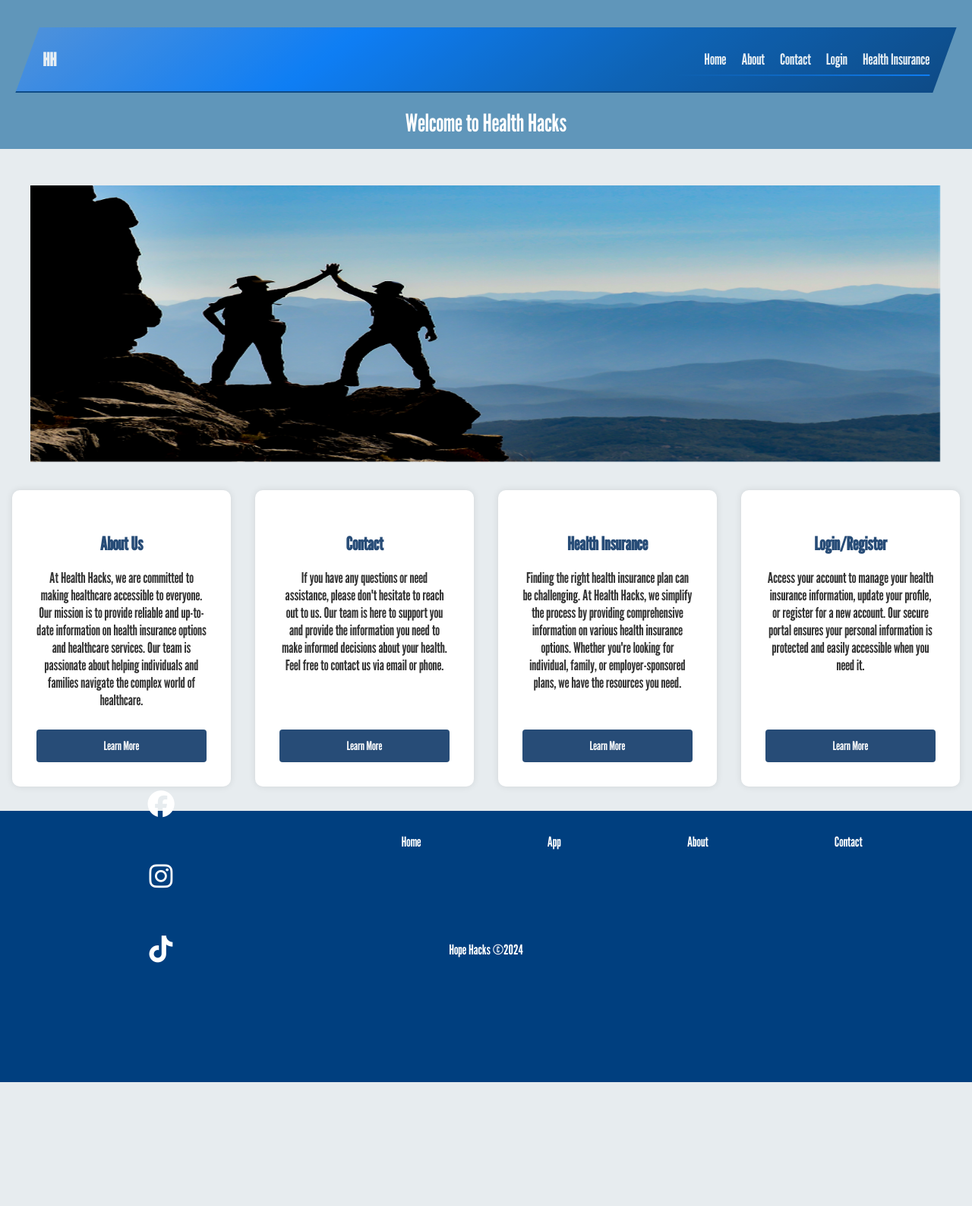
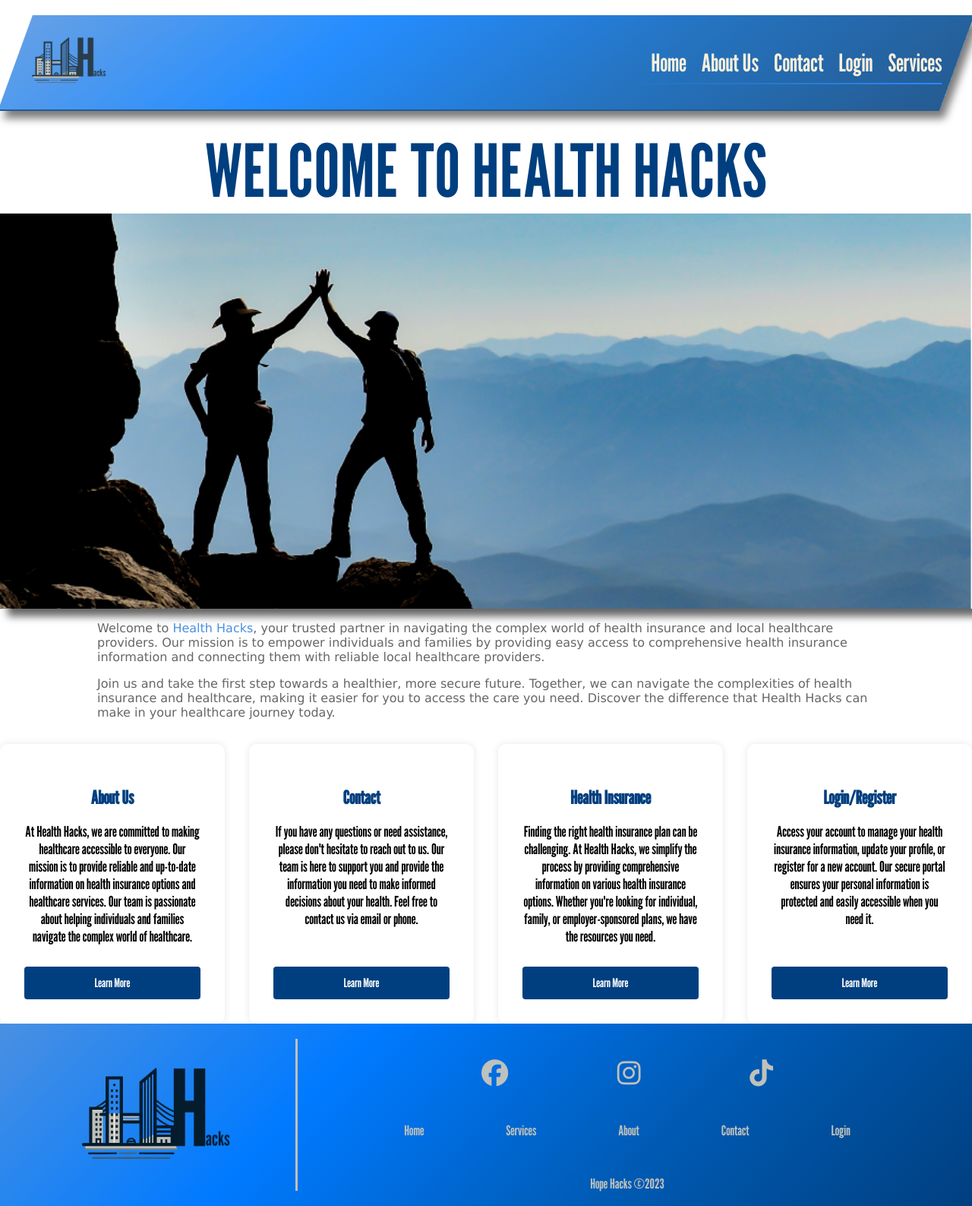
Before and after one commit to rhuynh25/Hope-Hacks, a plain HTML site: page home/index.html in a window 1280 px wide. Shown: the whole page at 76% size. Before the commit the page ends 1424 px from the top, so only its background shows below. Drawn offline with nearby package versions, Linux system fonts and the light colour scheme.

Commit message:
New Changes

```diff
--- a/home/index.html
+++ b/home/index.html
@@ -18,26 +18,45 @@
     <div class="container">
         <header>
             <nav class="navbar">
-                <div class="logo">HH</div>
+                <div class="logo">
+                    <a href="/home/home.html"><img src="images/logo.png" alt="Health Hacks Logo"></a>
+                </div>
                 <ul class="nav-links">
-                    <li><a href="index.html">Home</a></li>
-                    <li><a href="about.html">About</a></li>
-                    <li><a href="contact.html">Contact</a></li>
-                    <li><a href="login.html">Login</a></li>
-                    <li><a href="health-insurance.html">Health Insurance</a></li>
+                    <li><a href="/home/home.html">Home</a></li>
+                    <li><a href="/aboutUs/about.html">About Us</a></li>
+                    <li><a href="/contact/contact">Contact</a></li>
+                    <li><a href="/login/login">Login</a></li>
+                    <li><a href="/service/services">Services</a></li>
                 </ul>
                 <div class="hamburger" onclick="toggleMenu()">
                     <div></div>
                     <div></div>
                     <div></div>
                 </div>
+                <div class="menu">
+                    <nav>
+                        <ul>
+                            <li><a href="#home">Home</a></li>
+                            <li><a href="#about">About</a></li>
+                            <li><a href="#contact">Contact</a></li>
+                            <li><a href="#login">Login</a></li>
+                            <li><a href="#services">Services</a></li>
+                        </ul>
+                    </nav>
+                </div>
             </nav>
-            <h1>Welcome to Health Hacks</h1>
+            <h1 class="title">WELCOME TO HEALTH HACKS</h1>
         </header>
         <main>
-            <div class="hero">
-                <img src="images/try.png" alt="Healthcare">
-            </div>
+            <div class="hero-image"></div>
+            <p class="about-para">Welcome to <span style="color: #4A90E2;">Health Hacks</span>, your trusted partner in
+                navigating the complex world of health insurance and local healthcare providers. Our mission is to
+                empower individuals and families by providing easy access to comprehensive health insurance information
+                and connecting them with reliable local healthcare providers.</p>
+            <p class="about-para">Join us and take the first step towards a healthier, more secure future. Together, we
+                can navigate the complexities of health insurance and healthcare, making it easier for you to access the
+                care you need. Discover the difference that Health Hacks can make in your healthcare journey today.</p>
+            </section>
             <div class="content">
                 <div class="content-box">
                     <h3>About Us</h3>
@@ -73,21 +92,29 @@
         </main>
         <footer>
             <div class="footer-container">
-                <ul class="social-icons">
-                    <a href="https://www.facebook.com" aria-label="Go to shop's facebook page."><i
+                <div class="logo-container">
+                    <img src="images/logo.png" alt="Hope Hacks Logo" id="logo" style="width: 200px; height:auto" />
+                </div>
+                <!-- Social Media Links -->
+                <div class="social-icons">
+                    <a href="www.facebook.com" aria-label="Go to shop's facebook page."><i
                             class="fa-brands fa-facebook"></i></a>
-                    <a href="https://www.instagram.com" aria-label="Go to shop's instagram page."><i
+                    <a href="www.instagram.com" aria-label="Go to shop's instagram page."><i
                             class="fa-brands fa-instagram"></i></a>
-                    <a href="https://www.tiktok.com" aria-label="Go to shop's tiktok page."><i
+                    <a href="www.tiktok.com" aria-label="Go to shop's tiktok page."><i
                             class="fa-brands fa-tiktok"></i></a>
-                </ul>
+                </div>
+                <!-- Pages Links -->
                 <div class="pages">
-                    <a href="index.html">Home</a>
-                    <a href="app.html">App</a>
-                    <a href="about.html">About</a>
-                    <a href="contact.html">Contact</a>
+                    <a href="/home/index.html">Home</a>
+                    <a href="/service/service.html">Services</a>
+                    <a href="/aboutUs/about.html">About</a>
+                    <a href="/contact/contact.html">Contact</a>
+                    <a href="/login/login.html">Login</a>
                 </div>
-                <p class="copyright">Hope Hacks &copy;2024</p>
+                <div class="copyright">
+                    <p class="copyright">Hope Hacks &copy;2023</p>
+                </div>
             </div>
         </footer>
     </div>
@@ -95,7 +122,6 @@
         document.addEventListener('DOMContentLoaded', function () {
             const hamburger = document.querySelector('.hamburger');
             const nav = document.querySelector('header nav');
-
             hamburger.addEventListener('click', function () {
                 nav.classList.toggle('open');
             });
--- a/home/index.styles.css
+++ b/home/index.styles.css
@@ -19,13 +19,6 @@ div {
     font-variation-settings: "wdth" 100;
 }
 
-/* Set background and text color */
-body {
-    background-color: #E7ECEF;
-    /* Light gray background */
-    color: #333;
-}
-
 /* Container to center the content and add spacing */
 .container {
     display: flex;
@@ -33,34 +26,27 @@ body {
     min-height: 100vh;
 }
 
-/* Header styles */
-header {
-    background-color: #6096BA;
-    /* Carolina blue */
-    color: #fff;
-    padding: 1em;
-    text-align: center;
-    position: relative;
-}
-
 .navbar {
     display: flex;
     justify-content: space-between;
     align-items: center;
     padding: 10px 20px;
-    background: linear-gradient(135deg, #4A90E2, #007AFF, #005BB5, #003F7F);
-    border-bottom: 2px solid #003F7F;
+    background: linear-gradient(135deg, #4a90e2, #007aff, #005bb5, #003f7f);
+    border-bottom: 2px solid #003f7f;
     transform: skew(-20deg);
     margin: 20px;
-    /* Add margin to give space from the edges */
     opacity: 85%;
+    box-shadow: 10px 10px 10px #666;
 }
 
 .logo {
-    font-size: 24px;
-    font-weight: bold;
-    color: white;
     transform: skew(20deg);
+}
+
+.logo img {
+    height: 100px;
+    width: auto;
+    border-radius: 20%;
 }
 
 .nav-links {
@@ -68,9 +54,12 @@ header {
     display: flex;
     gap: 20px;
     transform: skew(20deg);
-    font-family: Arial, sans-serif;
-    color: white;
-    font-size: 20px;
+    font-family: "League Gothic", sans-serif;
+    font-optical-sizing: auto;
+    font-weight: 400;
+    font-style: normal;
+    font-variation-settings: "wdth" 100;
+    font-size: 2rem;
 }
 
 .nav-links li {
@@ -80,11 +69,11 @@ header {
 .nav-links a {
     text-decoration: none;
     transition: color 0.3s;
-    color: white;
+    color: #F8EED7;
 }
 
 .nav-links a:hover {
-    color: #FFCC00;
+    color: #ffcc00;
 }
 
 .nav-links::after {
@@ -92,7 +81,7 @@ header {
     position: absolute;
     width: 100%;
     height: 2px;
-    background: linear-gradient(to right, transparent, #007AFF);
+    background: linear-gradient(to right, transparent, #007aff);
     bottom: -10px;
     left: 0;
     transition: width 0.3s;
@@ -102,20 +91,43 @@ header {
     width: 100%;
 }
 
-/* Hamburger menu styles */
 .hamburger {
     display: none;
     flex-direction: column;
     cursor: pointer;
     transform: skew(20deg);
+    position: fixed;
+    top: 10px;
+    right: 10px;
+    z-index: 1000;
 }
 
 .hamburger div {
     width: 25px;
     height: 3px;
-    background-color: white;
+    background-color: #F8EED7;
     margin: 4px 0;
     transition: 0.4s;
+}
+
+.menu {
+    display: none;
+    position: fixed;
+    top: 0;
+    width: 50%;
+    background-color: #F8EED7;
+    z-index: 999;
+    font-family: "League Gothic", sans-serif;
+    font-optical-sizing: auto;
+    font-weight: 400;
+    font-style: normal;
+    font-variation-settings: "wdth" 100;
+    opacity: 95%;
+    color: #003f7f;
+}
+
+.menu.active {
+    display: block;
 }
 
 /* Main content styles */
@@ -124,18 +136,47 @@ main {
     display: flex;
     flex-direction: column;
     align-items: center;
-    padding: 2em 1em;
+    /* padding: 2em 1em; */
 }
 
-.hero {
+.hero-image {
+    background-image: url(images/homehero.png);
+    background-size: cover;
+    background-position: center;
+    height: 65vh;
+    width: 100%;
+    box-shadow: 10px 10px 10px #666;
     text-align: center;
+    animation: slideInFromLeft 3s ease-out;
 }
 
-.hero img {
-    width: 100%;
-    max-width: 1200px;
-    height: auto;
-    margin-top: 1em;
+.hero-text {
+    font-size: 4rem;
+    color: #003F7F;
+    font-family: "League Gothic", sans-serif;
+    font-optical-sizing: auto;
+    font-weight: 400;
+    font-style: normal;
+    font-variation-settings: "wdth" 100;
+    animation: slideInFromLeft 3s ease-out;
+    top: 10%;
+    left: 50%;
+}
+
+.title {
+    font-size: 6rem;
+    text-align: center;
+    animation: slideInFromLeft 3s ease-out;
+    color: #003F7F;
+}
+
+.about-para {
+    font-size: 1rem;
+    color: #666;
+    padding: 0 10%;
+    font-family: Verdana, Geneva, Tahoma, sans-serif;
+    animation: slideInFromLeft 3s ease-out;
+    margin-top: 1rem;
 }
 
 .content {
@@ -144,6 +185,7 @@ main {
     flex-wrap: wrap;
     margin-top: 2em;
     gap: 2em;
+    animation: slideInFromLeft 3s ease-out;
 }
 
 .content-box {
@@ -166,8 +208,7 @@ main {
 
 .content-box h3 {
     margin-bottom: 0.75em;
-    color: #274C77;
-    /* Deep blue */
+    color: #003F7F;
     font-size: 1.5em;
 }
 
@@ -178,7 +219,7 @@ main {
 }
 
 .btn {
-    background-color: #274C77;
+    background-color: #003F7F;
     /* Deep blue */
     color: #fff;
     padding: 0.75em 1.5em;
@@ -195,71 +236,48 @@ main {
     /* Carolina blue */
 }
 
-/* Footer styles */
 footer {
-    width: 100%;
-    background-color: #003F7F;
-    color: #fff;
-    padding: 10px 0;
+    display: fixed;
+    margin-top: auto;
+    padding: 20px;
     text-align: center;
     font-size: 14px;
     font-weight: 300;
-}
-
-.footer-container {
-    display: grid;
-    grid-template-columns: 30% 70%;
-    grid-template-rows: 45% 45% 10%;
-    grid-column-gap: 0px;
-    grid-row-gap: 0px;
+    background: linear-gradient(135deg, #4A90E2, #007AFF, #005BB5, #003F7F);
 }
 
 .social-icons {
-    grid-column: 1 / 2;
+    width: 70%;
     display: flex;
-    justify-content: center;
+    justify-content: space-between;
     align-items: center;
-    flex-direction: column;
-    gap: 10px;
+    margin: auto;
 }
 
 .social-icons i {
-    color: white;
+    color: #BFC1BB;
     font-size: 2rem;
     margin: 25px;
 }
 
 .social-icons i:hover {
     transform: scale(1.5);
-    background-color: white;
-    color: #274C77;
+    background-color: #BFC1BB;
+    color: #051C2D;
     border-radius: 50%;
     padding: 3px;
 }
 
-.social-icons a img {
-    width: 2rem;
-    height: 2rem;
-    background-color: white;
-    border-radius: 50%;
-    padding: 3px;
-    transition: transform 0.3s;
-}
-
-.social-icons a:hover img {
-    transform: scale(1.5);
-}
-
 .pages {
-    grid-column: 2 / 3;
+    width: 90%;
+    margin: auto;
     display: flex;
     flex-direction: column;
-    color: white;
 }
 
 .pages a {
     text-decoration: none;
-    color: white;
+    color: #BFC1BB;
     margin: 10px;
     font-size: large;
 }
@@ -269,15 +287,78 @@ footer {
 }
 
 .copyright {
-    grid-column: 1 / 3;
-    color: white;
+    color: #BFC1BB;
     font-size: large;
-    text-align: center;
-    padding: 10px;
+}
+
+@media (min-width: 768px) {
+    .pages {
+        flex-direction: row;
+        justify-content: space-between;
+        font-size: 2rem;
+        margin: 30px auto;
+        width: 70%;
+    }
+
+    .social-icons {
+        width: 50%;
+        margin: 30px auto;
+    }
+
+    .social-icons i {
+        color: #BFC1BB;
+        font-size: 2.2rem;
+        margin: 25px;
+    }
+
+    .footer-container {
+        display: grid;
+        grid-template-columns: 30% 70%;
+        grid-template-rows: 45% 45% 10%;
+        grid-column-gap: 0px;
+        grid-row-gap: 0px;
+    }
+
+    .logo-container {
+        grid-area: 1 / 1 / 4 / 2;
+        display: flex;
+        align-items: center;
+        justify-content: center;
+        border-right: 3px solid #BFC1BB;
+    }
+
+    .social-icons {
+        grid-area: 1 / 2 / 2 / 3;
+    }
+
+    .pages {
+        grid-area: 2 / 2 / 3 / 3;
+    }
+
+    .copyright {
+        grid-area: 3 / 2 / 4 / 3;
+    }
+}
+
+@keyframes slideInFromLeft {
+    0% {
+        transform: translateX(-100%);
+        opacity: 0;
+    }
+
+    100% {
+        transform: translateX(0);
+        opacity: 1;
+    }
 }
 
 /* Media queries for responsiveness */
 @media (max-width: 768px) {
+    .content-box {
+        width: 90%;
+        margin: 1em 0;
+    }
+
     .nav-links {
         display: none;
         flex-direction: column;
@@ -287,6 +368,7 @@ footer {
         right: 0;
         transform: skew(20deg);
         margin-right: -10%;
+        /* Ensure no margin on the right */
         text-align: center;
         opacity: 85%;
     }
@@ -297,7 +379,7 @@ footer {
 
     .nav-links a {
         font-size: 16px;
-        color: #003F7F;
+        color: #003f7f;
     }
 
     .nav-links li {
@@ -305,7 +387,7 @@ footer {
     }
 
     .nav-links a:hover {
-        color: #FFCC00;
+        color: #ffcc00;
     }
 
     .nav-links::after {
@@ -316,9 +398,17 @@ footer {
     .hamburger {
         display: flex;
     }
+}
+
+@media (max-width: 480px) {
+    .content {
+        flex-direction: column;
+        align-items: center;
+    }
 
     .content-box {
-        width: 90%;
+        width: 100%;
+        max-width: 90%;
         margin: 1em 0;
     }
 }
@@ -337,21 +427,36 @@ footer {
         margin: 10px auto;
     }
 
-    .social-icons i {
-        font-size: 2.2rem;
-        margin: 25px;
+    .social-icons a img {
+        color: white;
+        font-size: 2.7rem;
+        margin: 10px;
     }
 }
 
-@media (max-width: 480px) {
-    .content {
+/* Media query for tablets and mobile devices */
+@media (max-width: 1024px) {
+    .hamburger {
+        display: flex;
+        /* Show on tablets and mobile devices */
         flex-direction: column;
-        align-items: center;
+        cursor: pointer;
+        transform: skew(20deg);
+        position: fixed;
+        top: 10px;
+        right: 10px;
+        z-index: 1000;
     }
 
-    .content-box {
-        width: 100%;
-        max-width: 90%;
-        margin: 1em 0;
+    .hamburger div {
+        width: 25px;
+        height: 3px;
+        background-color: #F8EED7;
+        margin: 4px 0;
+        transition: 0.4s;
+    }
+
+    .nav-links {
+        display: none;
     }
 }
```
Also changed, not shown: home/images/homehero.png (added), home/images/logo.png (added).
